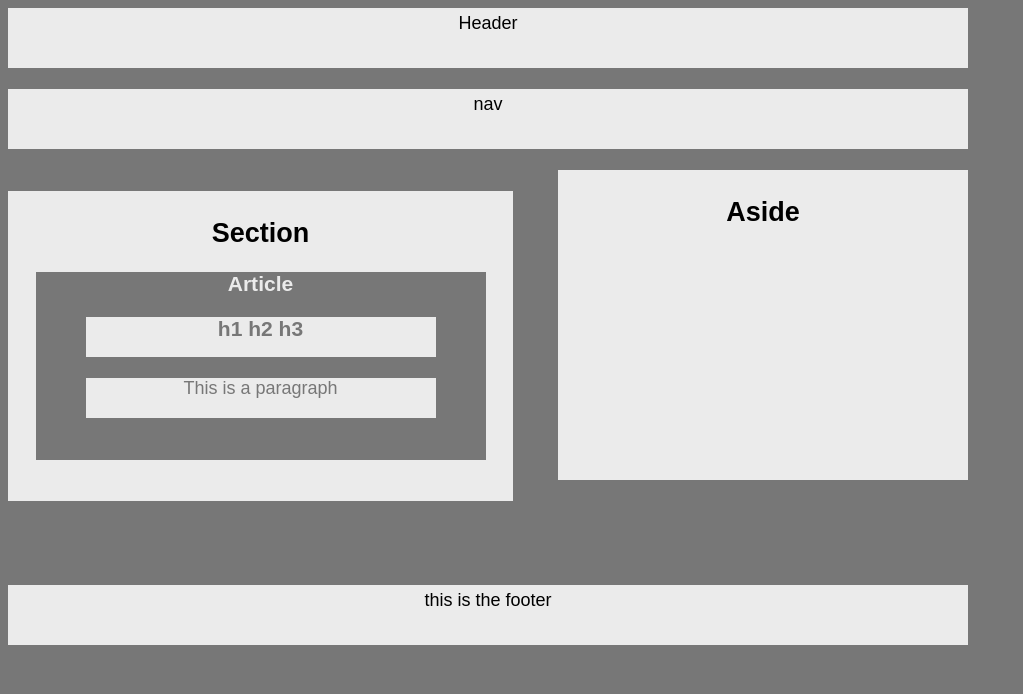
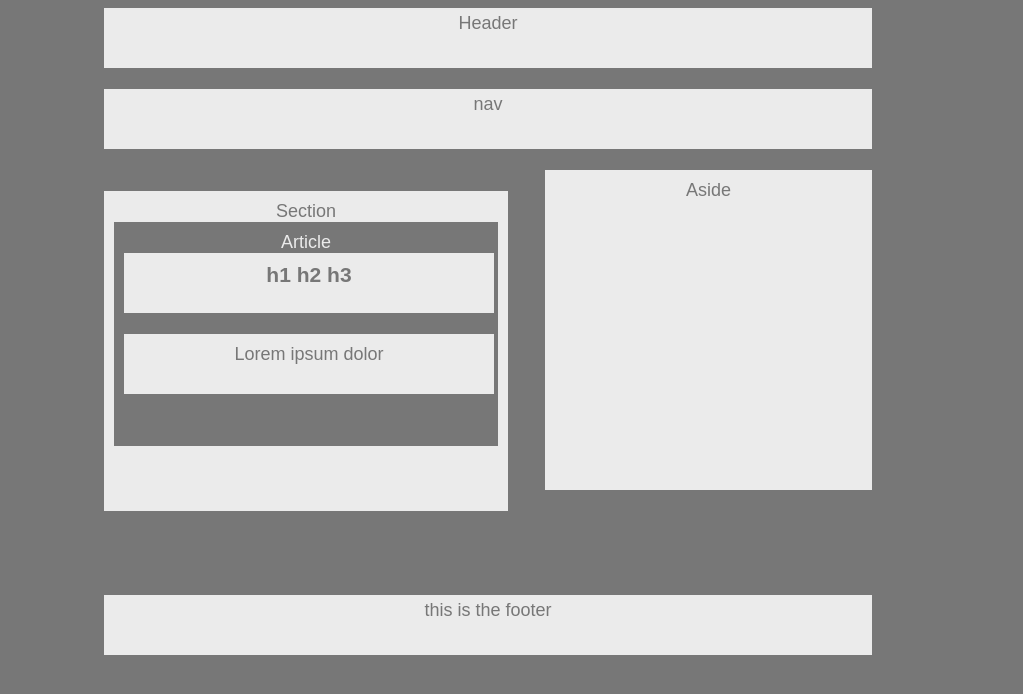
Before and after one commit to phil4lif/HW-Wireframe, a plain HTML site: page index.html in a window 1280 px wide. Shown: the whole page, without its empty margins (0-1023 px from the left). Drawn offline with Linux system fonts and the light colour scheme.

Commit message:
working on css layouts, have almost everyhting in position, need to fix the content position inside of the article box

```diff
--- a/index.html
+++ b/index.html
@@ -8,32 +8,38 @@
 
 
     <body>
+        <div id="allContent">
 <header>Header</header>
 <br>
 <nav>nav</nav>
 <br>
 
-<aside><h2>Aside</h2></aside>
-<br>
 
+<container id="mainBox">
+
+<aside>Aside</aside>
 
 <section>
-    <h2>Section</h2>
+    Section
+<br>
         <article>
-            <h3>Article</h3>
+            Article
+<br>
                 <h1 class="inline">h1 h2 h3</h1>
 <br>
-                    <p class="inline">This is a paragraph</p>
+                    <p class="inline"> Lorem ipsum dolor</p>
 <br>
 <br>
         </article>
 </section>
-
+</container>
 
 <br><br><br>
 <br>
 <footer>this is the footer</footer>
 
+</div>
+
 
 </body>
 </html>
--- a/style.css
+++ b/style.css
@@ -8,6 +8,7 @@ body {
 header, nav, section, aside, footer {
     background: #ebebeb;
     text-align: center;
+    color: #777;
 }
 
 header, nav, footer {
@@ -17,35 +18,47 @@ header, nav, footer {
 
 section, aside {
     height: 300px;
+    color: #777;
 }
 
 article {
     color: #ebebeb;
     background: #777;
+    padding: 10px;
 }
 
 h1, p {
     color: #777;
     background: #ebebeb;
+    padding: 10px;
 }
 
 section {
-    width: 495px;
-    padding: 5px;
-
-}
+    width: 50%;
+    padding: 10px;
+    }
 
 article {
-    width: 450px;
+    width: auto;
     margin: auto;
 }
 aside {
-    width: 400px;
-    padding: 5px;
+    width: 40%;
+    padding: 10px;
     float: right;
-}
+    }
+
 .inline, p {
     width: 350px;
     margin: auto;
     height: 40px;
 }
+
+#allContent {
+    width: 80%;
+    margin: auto;
+}
+
+#mainBox {
+    margin: 20px;
+}
```
